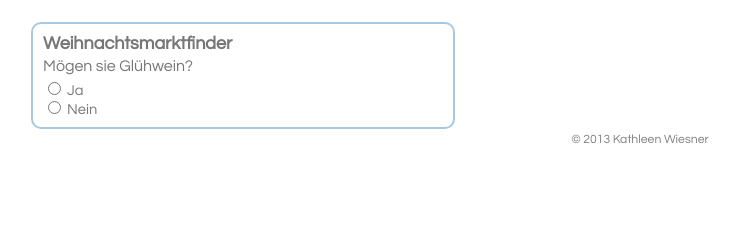
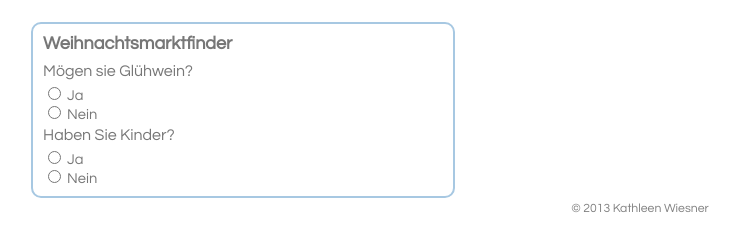
Before and after one commit to Fibsischen/weihnachtsmarkt, a plain HTML site: page index.html in a window 1280 px wide. Shown: the whole page, without its empty margins (0-739 px from the left). Drawn offline with nearby package versions, Linux system fonts and the light colour scheme.

Commit message:
automatischer Kommentar

```diff
--- a/css/demo.css
+++ b/css/demo.css
@@ -34,4 +34,5 @@ a {
 	font-size: medium;
 	font-weight: normal;
 	padding-bottom: 5px;
+	padding-top: 5px;
 }
--- a/index.html
+++ b/index.html
@@ -13,8 +13,11 @@
 <div class="demoPanel" style="width:400px">
     <div id="Überschrift1">Weihnachtsmarktfinder</div>
     <div id="Überschrift2">Mögen sie Glühwein?</div>
-    <input type="radio" name="Gluewein" value="Ja">  Ja<br>
-    <input type="radio" name="Gluewein" value="Nein">  Nein<br>
+    <input type="radio" name="Gluehwein" value="Ja">  Ja<br>
+    <input type="radio" name="Gluehwein" value="Nein">  Nein<br>
+    <div id="Überschrift2">Haben Sie Kinder?</div>
+    <input type="radio" name="Kinder" value="Ja">  Ja<br>
+    <input type="radio" name="Kinder" value="Nein">  Nein<br>
 </div>
 
 
```
